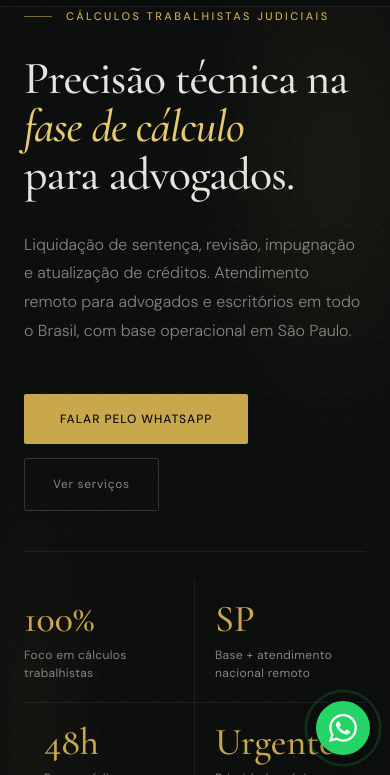
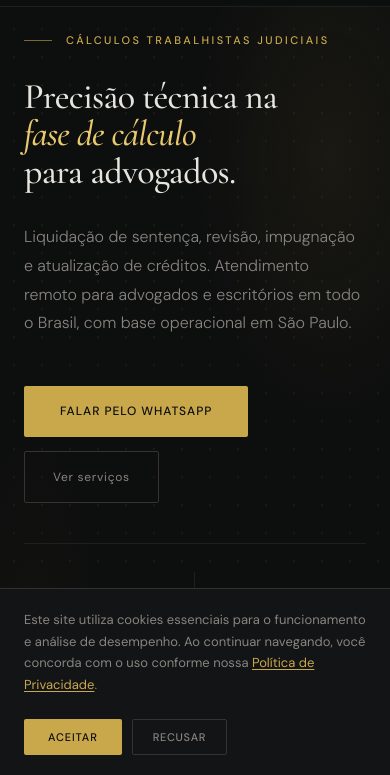
Before and after one commit to victorcastro-dev/atlas-calculos, a plain HTML site: page index.html in a window 390 px wide. Shown: the part 69-844 px from the top of the page. Drawn offline with nearby package versions, Linux system fonts and the light colour scheme.

Commit message:
Add files via upload

```diff
--- a/index.html
+++ b/index.html
@@ -816,11 +816,16 @@
   @media (max-width: 768px) {
     .nav-links { display: none; }
     .nav-phone { display: none; }
+    .hero { justify-content: center; padding-top: 100px; }
+    .hero-body { padding-bottom: 32px; }
+    .hero h1 { font-size: clamp(36px, 8vw, 52px); }
     .hero-stats { grid-template-columns: repeat(2, 1fr); gap: 0; }
     .stat { border-right: 0.5px solid var(--border); border-bottom: 0.5px solid var(--border); padding: 20px; }
+    .stat:first-child { padding-left: 20px; }
     .stat:nth-child(2) { border-right: none; }
     .stat:nth-child(3), .stat:nth-child(4) { border-bottom: none; }
     .stat + .stat { padding-left: 20px; }
+    .stat-num { font-size: 30px; }
     .services-grid { grid-template-columns: 1fr; }
     .trust-grid { grid-template-columns: 1fr; gap: 36px; }
     .process-steps { grid-template-columns: 1fr; }
@@ -1404,12 +1409,20 @@
   }
 
   /* ── LGPD Cookie Banner ── */
-  (function() {
+  document.addEventListener('DOMContentLoaded', function() {
     var banner = document.getElementById('lgpd-banner');
-    if (!localStorage.getItem('atlas_lgpd')) {
+    if (banner && !localStorage.getItem('atlas_lgpd')) {
       banner.style.display = 'block';
     }
-  })();
+
+    /* ── Privacy Modal ── */
+    var privModal = document.getElementById('privacidade-modal');
+    if (privModal) {
+      privModal.addEventListener('click', function(e) {
+        if (e.target === this) this.style.display = 'none';
+      });
+    }
+  });
   function lgpdAccept() {
     localStorage.setItem('atlas_lgpd', 'accepted');
     document.getElementById('lgpd-banner').style.display = 'none';
@@ -1419,12 +1432,8 @@
     document.getElementById('lgpd-banner').style.display = 'none';
   }
 
-  /* ── Privacy Modal ── */
-  document.getElementById('privacidade-modal').addEventListener('click', function(e) {
-    if (e.target === this) this.style.display = 'none';
-  });
-
   /* ── GA4: Rastrear cliques no WhatsApp como conversão ── */
+  document.addEventListener('DOMContentLoaded', function() {
     document.querySelectorAll('a[href*="wa.me"]').forEach(function(link) {
       link.addEventListener('click', function() {
         gtag('event', 'whatsapp_click', {
@@ -1453,6 +1462,7 @@
           event_category: 'conversao',
           event_label: 'Email',
           transport_type: 'beacon'
+        });
       });
     });
   });
```
Lines whose indentation alone changed are shown as unchanged.
